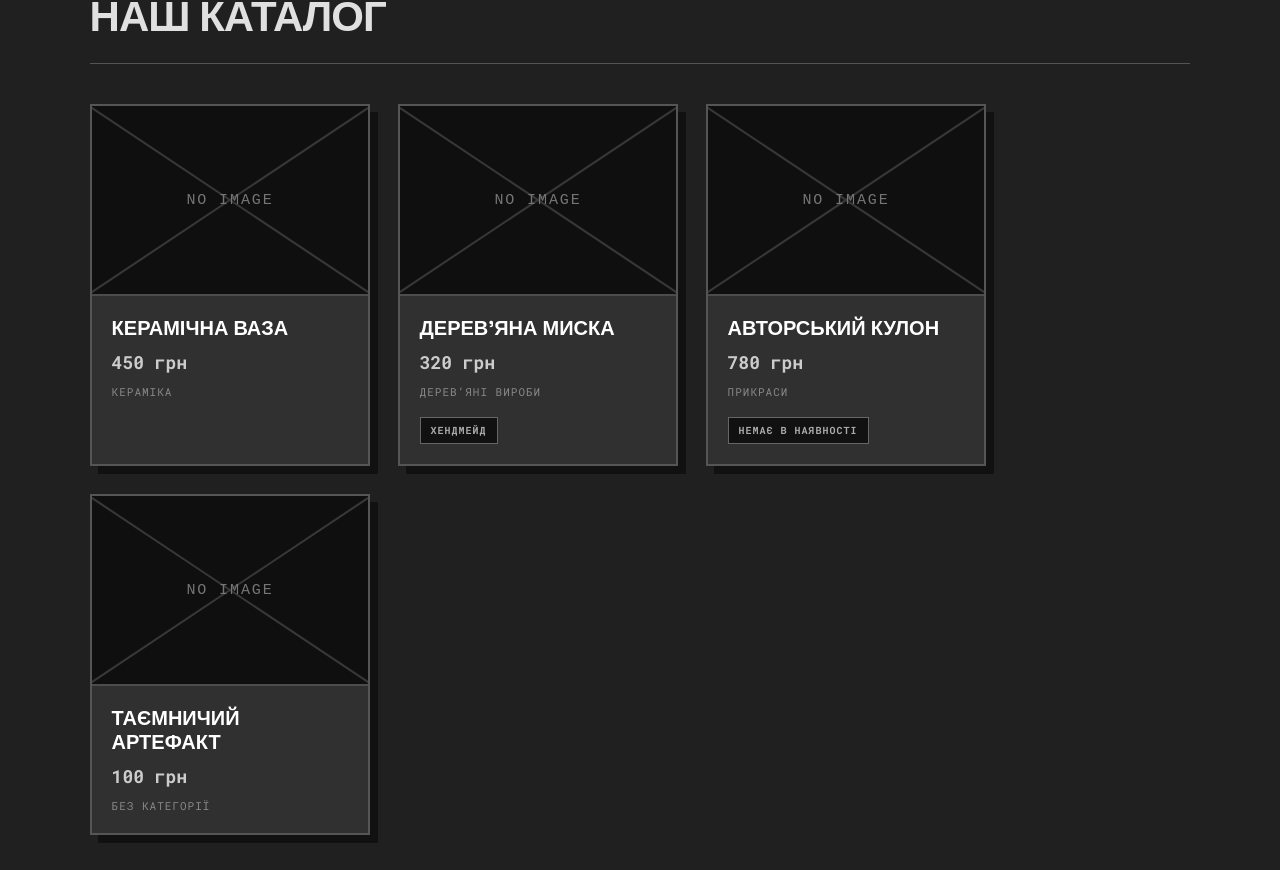
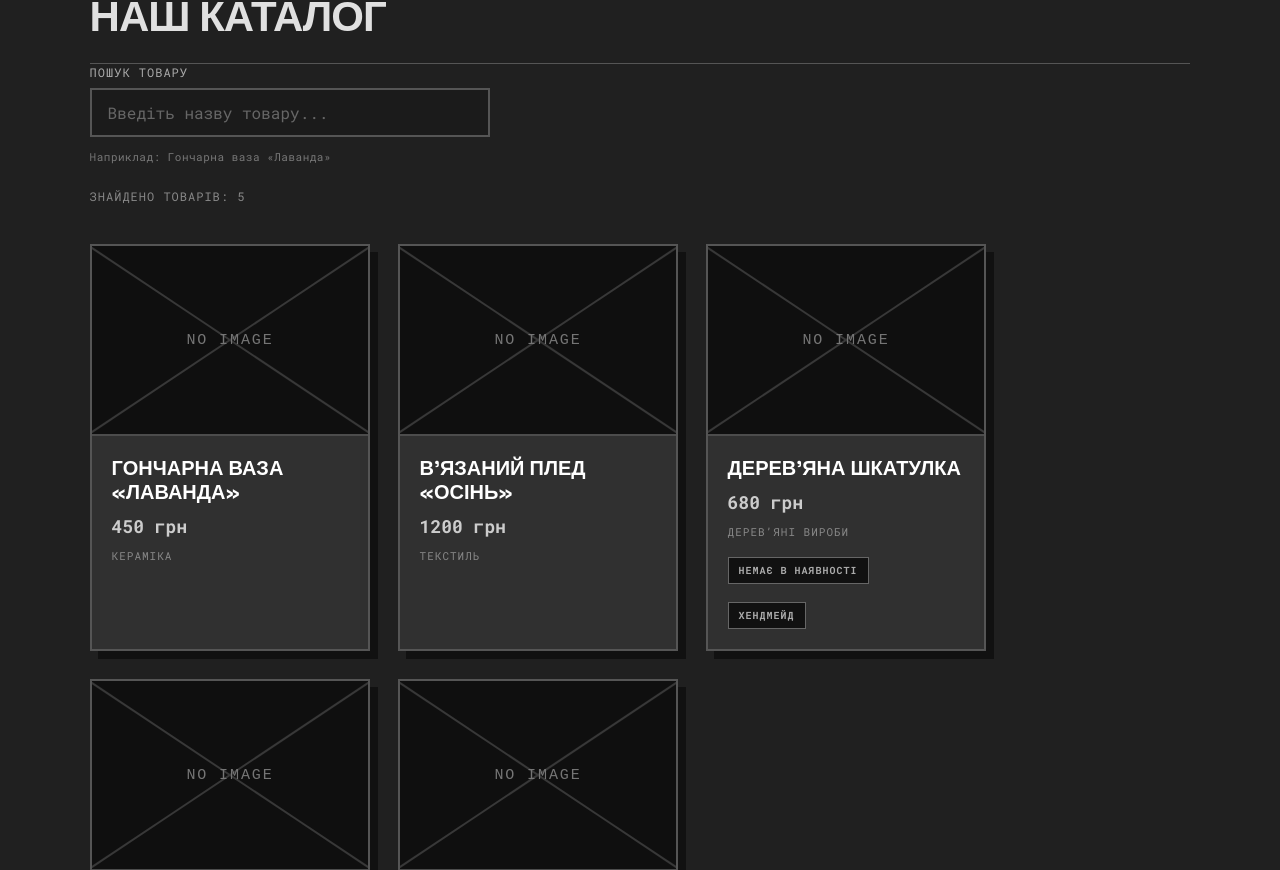
Before and after one commit to SMACTEPOK/khntu-web-programming-korniienko, a React (Vite) app in the folder handycraft-store/: page / in a window 1280 px wide. Shown: the part 706-1576 px from the top of the page. Built offline with nearby package versions, Linux system fonts and the light colour scheme.

Commit message:
Lab 3: Add search panel, debounce filtering, utility function, and clickable hint

```diff
--- a/handycraft-store/src/App.jsx
+++ b/handycraft-store/src/App.jsx
@@ -1,38 +1,7 @@
 import './App.css'
-import ProductCard from './components/ProductCard/ProductCard'
+import CatalogPage from './pages/CatalogPage'
 
 function App() {
-  const products = [
-    {
-      id: 1,
-      name: 'Керамічна ваза',
-      price: 450,
-      category: 'Кераміка',
-      image: '/src/assets/product-placeholder.svg',
-    },
-    {
-      id: 2,
-      name: 'Дерев’яна миска',
-      price: 320,
-      category: 'Дерев’яні вироби',
-      // Бейдж Хендмейд з'явиться автоматично завдяки конфігу
-    },
-    {
-      id: 3,
-      name: 'Авторський кулон',
-      price: 780,
-      category: 'Прикраси',
-      image: '/src/assets/product-placeholder.svg',
-      inStock: false,
-    },
-    {
-      id: 4,
-      name: 'Таємничий артефакт',
-      price: 100,
-      // Немає ні картинки, ні категорії (тест Варіанту 9)
-    },
-  ]
-
   return (
     <main className="store">
       <header className="header">
@@ -50,12 +19,7 @@ function App() {
 
       <section className="catalog">
         <h2>Наш каталог</h2>
-
-        <div className="product-grid">
-          {products.map((product) => (
-            <ProductCard key={product.id} {...product} />
-          ))}
-        </div>
+        <CatalogPage />
       </section>
 
       <footer className="footer">
--- /dev/null
+++ b/handycraft-store/src/components/SearchPanel/SearchPanel.css
@@ -0,0 +1,54 @@
+.search-panel {
+  display: flex;
+  flex-direction: column;
+  gap: 8px;
+  margin-bottom: 24px;
+  max-width: 400px;
+}
+
+.search-panel__label {
+  font-family: var(--font-mono);
+  font-size: 12px;
+  color: #aaa;
+  letter-spacing: 1px;
+  text-transform: uppercase;
+}
+
+.search-panel__input {
+  padding: 12px 16px;
+  background-color: #1b1b1b;
+  color: #fff;
+  border: 2px solid #555;
+  border-radius: 0;
+  font-family: var(--font-mono);
+  font-size: 16px;
+  outline: none;
+  transition: border-color 0.2s ease;
+}
+
+.search-panel__input:focus {
+  border-color: #aaa;
+}
+
+.search-panel__input::placeholder {
+  color: #666;
+}
+
+.search-panel__hint {
+  font-family: var(--font-mono);
+  font-size: 11px;
+  color: #777;
+  letter-spacing: 0.5px;
+  margin-top: 4px;
+  background: none;
+  border: none;
+  padding: 0;
+  text-align: left;
+  cursor: pointer;
+  transition: color 0.2s ease;
+}
+
+.search-panel__hint:hover {
+  color: #ccc;
+  text-decoration: underline;
+}
--- /dev/null
+++ b/handycraft-store/src/components/SearchPanel/SearchPanel.jsx
@@ -0,0 +1,41 @@
+import PropTypes from 'prop-types'
+import './SearchPanel.css'
+
+function SearchPanel({ value, onChange, hint }) {
+  function handleInputChange(event) {
+    onChange(event.target.value)
+  }
+
+  return (
+    <div className="search-panel">
+      <label htmlFor="catalog-search" className="search-panel__label">
+        Пошук товару
+      </label>
+      <input
+        id="catalog-search"
+        type="text"
+        className="search-panel__input"
+        placeholder="Введіть назву товару..."
+        value={value}
+        onChange={handleInputChange}
+      />
+      {!value && hint && (
+        <button
+          type="button"
+          className="search-panel__hint"
+          onClick={() => onChange(hint)}
+        >
+          Наприклад: {hint}
+        </button>
+      )}
+    </div>
+  )
+}
+
+SearchPanel.propTypes = {
+  value: PropTypes.string.isRequired,
+  onChange: PropTypes.func.isRequired,
+  hint: PropTypes.string,
+}
+
+export default SearchPanel
--- /dev/null
+++ b/handycraft-store/src/data/mockProducts.js
@@ -0,0 +1,42 @@
+export const mockProducts = [
+  {
+    id: 1,
+    name: "Гончарна ваза «Лаванда»",
+    price: 450,
+    image: "/src/assets/product-placeholder.svg",
+    category: "Кераміка",
+    inStock: true
+  },
+  {
+    id: 2,
+    name: "В'язаний плед «Осінь»",
+    price: 1200,
+    image: "/src/assets/product-placeholder.svg",
+    category: "Текстиль",
+    inStock: true
+  },
+  {
+    id: 3,
+    name: "Дерев'яна шкатулка",
+    price: 680,
+    image: "/src/assets/product-placeholder.svg",
+    category: "Дерев’яні вироби",
+    inStock: false
+  },
+  {
+    id: 4,
+    name: "Керамічна тарілка з розписом",
+    price: 320,
+    image: "/src/assets/product-placeholder.svg",
+    category: "Кераміка",
+    inStock: true
+  },
+  {
+    id: 5,
+    name: "Свічка соєва «Лаванда і м'ята»",
+    price: 180,
+    image: "/src/assets/product-placeholder.svg",
+    category: "Свічки",
+    inStock: true
+  },
+];
--- /dev/null
+++ b/handycraft-store/src/pages/CatalogPage.css
@@ -0,0 +1,23 @@
+.catalog-page {
+  width: 100%;
+}
+
+.catalog-page__results-count {
+  font-family: var(--font-mono);
+  font-size: 12px;
+  color: #888;
+  margin-bottom: 24px;
+  letter-spacing: 1px;
+  text-transform: uppercase;
+}
+
+.catalog-page__empty-message {
+  padding: 40px;
+  background-color: #1b1b1b;
+  border: 2px solid #555;
+  color: #aaa;
+  font-family: var(--font-mono);
+  font-size: 14px;
+  text-align: center;
+  letter-spacing: 1px;
+}
--- /dev/null
+++ b/handycraft-store/src/pages/CatalogPage.jsx
@@ -0,0 +1,57 @@
+import { useState, useEffect } from 'react'
+import SearchPanel from '../components/SearchPanel/SearchPanel'
+import ProductCard from '../components/ProductCard/ProductCard'
+import { mockProducts } from '../data/mockProducts'
+import { filterProducts } from '../utils/filterProducts'
+import './CatalogPage.css'
+
+function CatalogPage() {
+  // Миттєвий стан для поля вводу
+  const [searchQuery, setSearchQuery] = useState('')
+  // Стан із затримкою для фільтрації (debounce)
+  const [debouncedQuery, setDebouncedQuery] = useState(searchQuery)
+
+  // Ефект для debounce (затримка 300 мс)
+  useEffect(() => {
+    const timerId = setTimeout(() => {
+      setDebouncedQuery(searchQuery)
+    }, 300)
+
+    // Очищення таймера при наступному введенні або розмонтуванні
+    return () => clearTimeout(timerId)
+  }, [searchQuery])
+
+  // Використовуємо нашу утиліту (Варіант 14)
+  const filteredProducts = filterProducts(mockProducts, debouncedQuery)
+
+  // Беремо назву першого товару як підказку (Варіант 4)
+  const hintText = mockProducts[0].name
+
+  return (
+    <div className="catalog-page">
+      <SearchPanel
+        value={searchQuery}
+        onChange={setSearchQuery}
+        hint={hintText}
+      />
+
+      <p className="catalog-page__results-count">
+        Знайдено товарів: {filteredProducts.length}
+      </p>
+
+      {filteredProducts.length === 0 ? (
+        <p className="catalog-page__empty-message">
+          За запитом «{debouncedQuery}» нічого не знайдено. Спробуйте інше формулювання.
+        </p>
+      ) : (
+        <div className="product-grid">
+          {filteredProducts.map((product) => (
+            <ProductCard key={product.id} {...product} />
+          ))}
+        </div>
+      )}
+    </div>
+  )
+}
+
+export default CatalogPage
--- /dev/null
+++ b/handycraft-store/src/utils/filterProducts.js
@@ -0,0 +1,30 @@
+/**
+ * Фільтрує масив товарів за пошуковим запитом (без урахування регістру).
+ *
+ * @param {Array<Object>} products - Масив об'єктів товарів для фільтрації.
+ * @param {string} query - Пошуковий запит користувача.
+ * @returns {Array<Object>} Новий масив, що містить лише товари, назви яких відповідають запиту.
+ *
+ * @example
+ * // Вхідні дані:
+ * const products = [{ name: 'Ваза' }, { name: 'Миска' }];
+ * // Виклик:
+ * filterProducts(products, 'ваз');
+ * // Очікуваний вихід:
+ * // [{ name: 'Ваза' }]
+ *
+ * @example
+ * // Вхідні дані:
+ * filterProducts(products, '');
+ * // Очікуваний вихід:
+ * // [{ name: 'Ваза' }, { name: 'Миска' }] (повертає всі товари)
+ */
+export function filterProducts(products, query) {
+  if (!query) return products;
+
+  const normalizedQuery = query.toLowerCase();
+
+  return products.filter((product) =>
+    product.name.toLowerCase().includes(normalizedQuery)
+  );
+}
```
Also changed, not shown: handycraft-store/package.json (+5 -5 lines), 1 other file (tests, documents, lock files or other folders).
